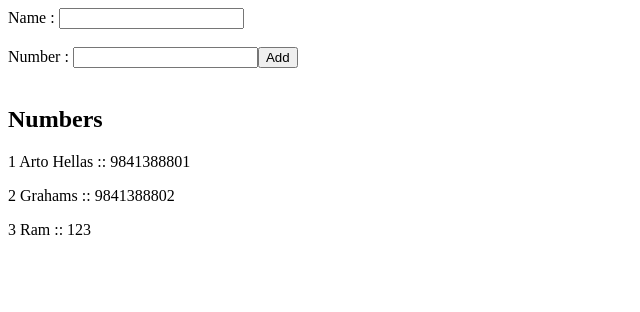
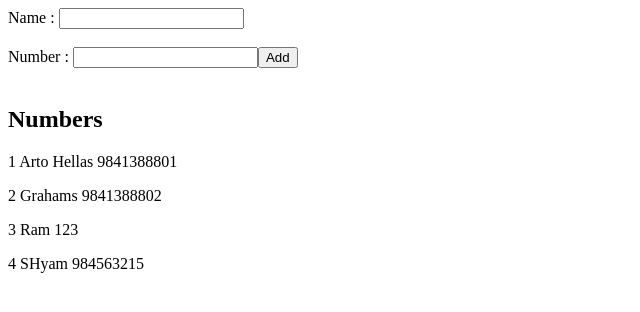
Before and after one commit to psandesh64/MERN_form, a React (Vite) app in the folder formReactProject/: page / in a window 1280 px wide. Shown: the top 312 px of the page, without its empty margins (0-640 px from the left). Built offline with nearby package versions, Linux system fonts and the light colour scheme; data requests are answered from the project's data file.

Commit message:
second commit

```diff
--- a/formReactProject/db.json
+++ b/formReactProject/db.json
@@ -14,6 +14,11 @@
       "id": 3,
       "name": "Ram",
       "number": "123"
+    },
+    {
+      "id": 4,
+      "name": "SHyam",
+      "number": "984563215"
     }
   ]
 }
--- a/formReactProject/src/App.jsx
+++ b/formReactProject/src/App.jsx
@@ -3,7 +3,7 @@ import reactLogo from './assets/react.svg'
 import viteLogo from '/vite.svg'
 // import './App.css'
 import axios from 'axios'
-import Person from './components/phonebook'
+import Person from './components/person'
 
 
 const App = () => {
@@ -40,8 +40,7 @@ const App = () => {
       <br/><br/>
     </form>
       <h2>Numbers</h2>
-      {persons.map((data) => (
-        <p key={data.id}>{data.id}  {data.name} :: {data.number}</p>)
+      {persons.map((person) =><Person key={person.id} person={person}/>
       )}
     </div>
   )
--- a/formReactProject/src/components/phonebook.jsx
+++ b/formReactProject/src/components/person.jsx
@@ -1,7 +1,6 @@
 const Person =({person}) =>{
     return <div>
-        <p>{person.name}</p>
-        <p>{person.number}</p>
+        <p>{person.id} {person.name}  {person.number}</p>
     </div>
 }
 export default Person
```
